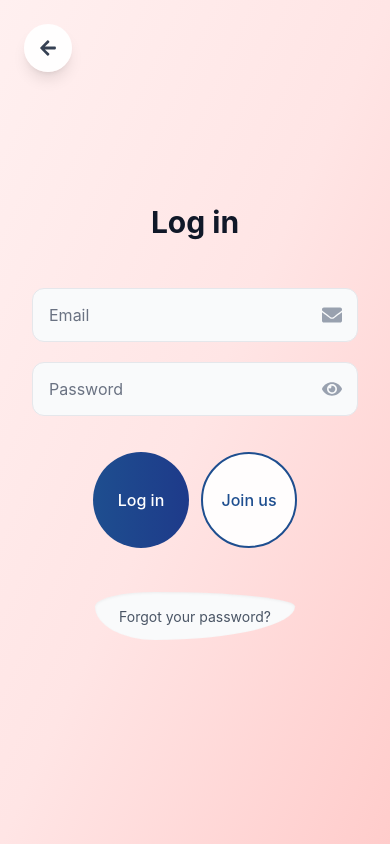
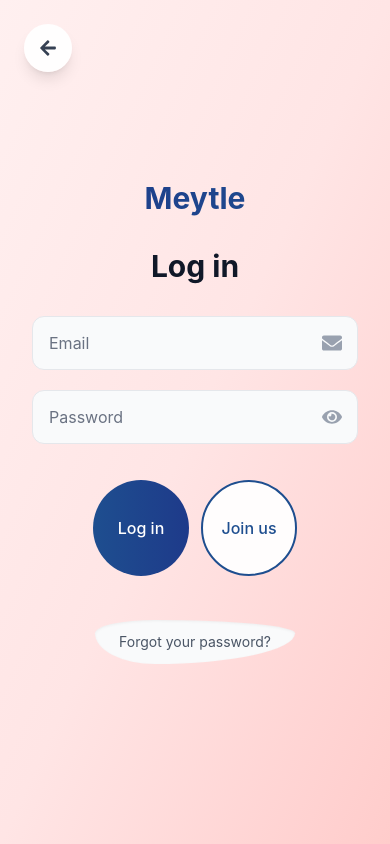
Before and after one commit to Meytle/meytle, a React (Vite) app in the folder frontend/: page /signin in a window 390 px wide. Built offline with nearby package versions, Linux system fonts and the light colour scheme; no server answers; grey boxes are pictures that could not be loaded.

Commit message:
Add error states and mobile branding to auth pages

```diff
--- a/frontend/src/pages/auth/SignIn.tsx
+++ b/frontend/src/pages/auth/SignIn.tsx
@@ -9,15 +9,17 @@
   const [email, setEmail] = useState('');
   const [password, setPassword] = useState('');
   const [showPassword, setShowPassword] = useState(false);
+  const [error, setError] = useState('');
   const { signIn, isLoading } = useAuth();
   const navigate = useNavigate();
 
   const handleSubmit = async (e: React.FormEvent) => {
     e.preventDefault();
+    setError('');
     try {
       await signIn({ email, password });
-    } catch (error) {
-      console.error('Sign in error:', error);
+    } catch (err: any) {
+      setError(err.response?.data?.message || 'Invalid email or password');
     }
   };
 
@@ -51,10 +53,22 @@
       {/* Right Side - Login Form (40%) */}
       <div className="w-full lg:w-2/5 flex items-center justify-center bg-gradient-to-br from-[#FFF0F0] via-[#FFE5E5] to-[#FFCCCB]">
         <div className="w-full max-w-md px-8 py-12">
+          {/* Mobile Logo - only visible on small screens */}
+          <div className="lg:hidden text-center mb-8">
+            <h1 className="text-3xl font-bold bg-gradient-to-r from-[#1e3a8a] to-[#1e4e8f] bg-clip-text text-transparent">Meytle</h1>
+          </div>
+
           {/* Simple Log in heading */}
-          <h2 className="text-3xl font-bold text-gray-900 mb-12 text-center">
+          <h2 className="text-3xl font-bold text-gray-900 mb-8 text-center">
             Log in
           </h2>
+
+          {/* Error Message */}
+          {error && (
+            <div className="mb-4 p-3 bg-red-50 border border-red-200 rounded-lg text-red-600 text-sm text-center">
+              {error}
+            </div>
+          )}
 
           {/* Login Form */}
           <form
@@ -128,20 +142,16 @@
 
             {/* Forgot password link - Cloud-like box */}
             <div className="flex justify-center pt-6">
-              <div
-                className="inline-block px-6 py-3 bg-gray-50 hover:bg-gray-100 transition-colors duration-200"
+              <Link
+                to="/forgot-password"
+                className="inline-block px-6 py-3 bg-gray-50 hover:bg-gray-100 transition-colors duration-200 text-sm text-gray-600 hover:text-gray-900"
                 style={{
                   borderRadius: '30% 70% 70% 30% / 30% 30% 70% 70%',
                   boxShadow: 'inset 0 1px 3px rgba(0,0,0,0.05)'
                 }}
               >
-                <a
-                  href="#"
-                  className="text-sm text-gray-600 hover:text-gray-900 transition-colors"
-                >
-                  Forgot your password?
-                </a>
-              </div>
+                Forgot your password?
+              </Link>
             </div>
 
           </form>
--- a/frontend/src/pages/auth/SignUp.tsx
+++ b/frontend/src/pages/auth/SignUp.tsx
@@ -14,6 +14,7 @@
   const [passwordFocused, setPasswordFocused] = useState(false);
   const [agreedToTerms, setAgreedToTerms] = useState(false);
   const [currentStep, setCurrentStep] = useState(1); // Step 1: Role selection, Step 2: Registration form
+  const [error, setError] = useState('');
   const { signUp, isLoading } = useAuth();
   const navigate = useNavigate();
 
@@ -42,16 +43,18 @@
 
   const handleSubmit = async (e: React.FormEvent) => {
     e.preventDefault();
+    setError('');
+
     if (!selectedRole) {
-      alert('Please select a role');
+      setError('Please select a role');
       return;
     }
     if (!allRequirementsMet) {
-      alert('Please meet all password requirements');
+      setError('Please meet all password requirements');
       return;
     }
     if (!agreedToTerms) {
-      alert('Please agree to the terms');
+      setError('Please agree to the terms');
       return;
     }
 
@@ -62,8 +65,8 @@
         password,
         roles: [selectedRole]
       });
-    } catch (error) {
-      console.error('Sign up error:', error);
+    } catch (err: any) {
+      setError(err.response?.data?.message || 'Failed to create account. Please try again.');
     }
   };
 
@@ -97,10 +100,22 @@
       {/* Right Side - Sign Up Form (40%) */}
       <div className="w-full lg:w-2/5 flex items-center justify-center bg-gradient-to-br from-[#FFF0F0] via-[#FFE5E5] to-[#FFCCCB]">
         <div className="w-full max-w-md px-8 py-12">
+          {/* Mobile Logo - only visible on small screens */}
+          <div className="lg:hidden text-center mb-8">
+            <h1 className="text-3xl font-bold bg-gradient-to-r from-[#1e3a8a] to-[#1e4e8f] bg-clip-text text-transparent">Meytle</h1>
+          </div>
+
           {/* Join us heading */}
-          <h2 className="text-3xl font-bold text-gray-900 mb-10 text-center">
+          <h2 className="text-3xl font-bold text-gray-900 mb-6 text-center">
             Join us
           </h2>
+
+          {/* Error Message */}
+          {error && (
+            <div className="mb-4 p-3 bg-red-50 border border-red-200 rounded-lg text-red-600 text-sm text-center">
+              {error}
+            </div>
+          )}
 
           {/* Sign Up Form */}
           <motion.div
@@ -313,7 +328,7 @@
                       {agreedToTerms && <FaCheck className="w-2.5 h-2.5 text-white" />}
                     </div>
                     <span className="text-xs text-gray-600">
-                      I agree to the terms
+                      I agree to the <Link to="/terms" className="text-[#1e4e8f] hover:underline">terms</Link>
                     </span>
                   </label>
                 </div>
```
